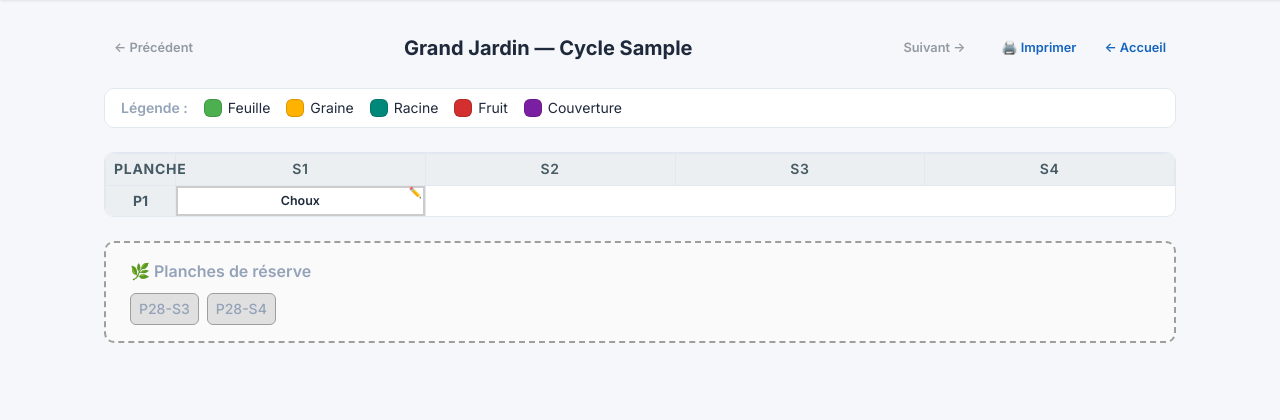
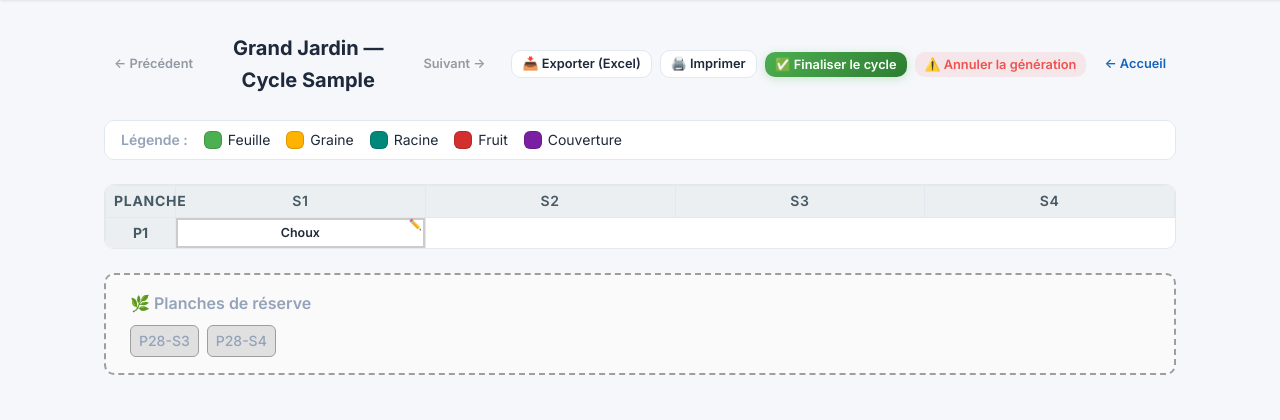
Before and after one commit to hbiaou/crop-rotation, a Flask app: a page that uses templates/map_view.html in a window 1280 px wide. Shown: the part 64-484 px from the top of the page. Run offline with Flask 3, Linux system fonts and the light colour scheme; data comes from the database, SQL or seed files in the repository; tables that the repository leaves empty hold one stand-in row (values such as "Sample post"); some libraries are stand-ins or nearby versions.

Commit message:
feat: implement Undo (F8), Export (F9), Finalize (F12) + fix initial category distribution
- Add delete_cycle_plans, delete_distribution_profiles, has_overrides to database.py
- Add POST /undo and POST /finalize routes to routes/cycle.py
- Implement full Excel export in utils/export.py (single + all gardens)
- Add export routes with auto-backup in routes/export.py
- Add consolidated action toolbar to map_view.html
- Add export buttons and last backup date to index.html
- Add .map-toolbar CSS styles
- Update i18n fr.json with export_all key
- Fix initial cycle category distribution: round-robin interleaving
  instead of contiguous blocks for spatial diversity

```diff
--- a/database.py
+++ b/database.py
@@ -702,6 +702,62 @@ def save_distribution_profiles(garden_id, cycle, profiles):
         conn.close()
 
 
+def delete_cycle_plans(garden_id, cycle):
+    """Delete all cycle_plans records for a garden+cycle.
+
+    Used by Undo Generate (F8). Returns True on success, False on failure.
+    """
+    conn = get_db()
+    try:
+        conn.execute(
+            "DELETE FROM cycle_plans WHERE garden_id = ? AND cycle = ?",
+            (garden_id, cycle)
+        )
+        conn.commit()
+        return True
+    except Exception:
+        conn.rollback()
+        return False
+    finally:
+        conn.close()
+
+
+def delete_distribution_profiles(garden_id, cycle):
+    """Delete all distribution_profiles for a garden+cycle.
+
+    Used by Undo Generate (F8). Returns True on success, False on failure.
+    """
+    conn = get_db()
+    try:
+        conn.execute(
+            "DELETE FROM distribution_profiles WHERE garden_id = ? AND cycle = ?",
+            (garden_id, cycle)
+        )
+        conn.commit()
+        return True
+    except Exception:
+        conn.rollback()
+        return False
+    finally:
+        conn.close()
+
+
+def has_overrides(garden_id, cycle):
+    """Check if any cycle_plans record has is_override=1 for a garden+cycle.
+
+    Returns True if overrides exist, False otherwise.
+    """
+    conn = get_db()
+    try:
+        row = conn.execute(
+            "SELECT COUNT(*) as cnt FROM cycle_plans WHERE garden_id = ? AND cycle = ? AND is_override = 1",
+            (garden_id, cycle)
+        ).fetchone()
+        return row['cnt'] > 0 if row else False
+    finally:
+        conn.close()
+
+
 def get_cycle_plans_view(garden_id, cycle):
     """Get cycle_plans with joined data for a garden+cycle.
 
--- a/i18n/fr.json
+++ b/i18n/fr.json
@@ -56,7 +56,8 @@
         "confirm_distribution": "Confirmer la répartition",
         "add_crop": "Ajouter une culture",
         "add_garden": "Ajouter un jardin",
-        "finalize_cycle": "Finaliser le cycle"
+        "finalize_cycle": "Finaliser le cycle",
+        "export_all": "Exporter tous les jardins"
     },
     "labels": {
         "select_garden": "Sélectionner un jardin",
--- a/routes/main.py
+++ b/routes/main.py
@@ -13,8 +13,9 @@ from flask import Blueprint, render_template, request, redirect, url_for, flash,
 from database import (
     get_gardens, get_cycles, get_garden_stats, get_cycle_state,
     get_garden, get_map_data, get_crops, get_categories,
-    update_cycle_plan_override
+    update_cycle_plan_override, has_overrides
 )
+from utils.backup import list_backups
 
 main_bp = Blueprint('main', __name__)
 
@@ -47,6 +48,10 @@ def index():
     if selected_garden_id and selected_cycle:
         cycle_state = get_cycle_state(selected_garden_id, selected_cycle)
 
+    # Get last backup date
+    backups = list_backups()
+    last_backup = backups[0] if backups else None
+
     return render_template(
         'index.html',
         gardens=gardens,
@@ -56,6 +61,7 @@ def index():
         has_cycles=has_cycles,
         stats=stats,
         cycle_state=cycle_state,
+        last_backup=last_backup,
     )
 
 
@@ -90,6 +96,9 @@ def map_view(garden_id, cycle):
     # Sub-bed count (columns) from garden config
     sub_beds_per_bed = garden['sub_beds_per_bed']
 
+    # Check if this cycle has overrides (for undo warning)
+    cycle_has_overrides = has_overrides(garden_id, cycle)
+
     return render_template(
         'map_view.html',
         garden=garden,
@@ -100,6 +109,7 @@ def map_view(garden_id, cycle):
         crops_by_category=crops_by_category,
         prev_cycle=prev_cycle,
         next_cycle=next_cycle,
+        has_overrides=cycle_has_overrides,
     )
 
 
--- a/static/css/style.css
+++ b/static/css/style.css
@@ -2194,11 +2194,18 @@ tbody tr:hover {
     flex: 1;
 }
 
-.map-actions {
-    display: flex;
+.map-toolbar {
+    display: flex;
+    flex-wrap: wrap;
     gap: var(--spacing-sm);
-}
-
+    align-items: center;
+    padding: var(--spacing-sm) 0;
+}
+
+.map-toolbar form {
+    display: inline-flex;
+    margin: 0;
+}
 
 /* ── Legend ── */
 
@@ -2492,7 +2499,7 @@ tbody tr:hover {
         font-size: var(--font-size-lg);
     }
 
-    .map-actions {
+    .map-toolbar {
         justify-content: center;
     }
 
--- a/templates/map_view.html
+++ b/templates/map_view.html
@@ -31,12 +31,30 @@
             {% endif %}
         </div>
 
-        {# ── Action buttons ── #}
-        <div class="map-actions no-print">
+        {# ── Action Toolbar ── #}
+        <div class="map-toolbar no-print">
+            <a href="{{ url_for('export.export_excel', garden_id=garden['id'], cycle=cycle) }}"
+                class="btn btn-secondary btn-sm">
+                📥 Exporter (Excel)
+            </a>
             <a href="{{ url_for('main.print_view', garden_id=garden['id'], cycle=cycle) }}"
-                class="btn btn-outline btn-sm" target="_blank">
+                class="btn btn-secondary btn-sm" target="_blank">
                 🖨️ Imprimer
             </a>
+            <form method="POST" action="{{ url_for('cycle.finalize_cycle', garden_id=garden['id'], cycle=cycle) }}"
+                style="display: inline;"
+                onsubmit="return confirm('Finaliser ce cycle ? Un instantané sera sauvegardé dans l\'historique.');">
+                <button type="submit" class="btn btn-accent btn-sm">
+                    ✅ Finaliser le cycle
+                </button>
+            </form>
+            <form method="POST" action="{{ url_for('cycle.undo_cycle', garden_id=garden['id']) }}"
+                style="display: inline;"
+                onsubmit="return confirm('Êtes-vous sûr de vouloir annuler la génération du cycle {{ cycle }} ?{% if has_overrides %} Des remplacements ont été enregistrés et seront perdus.{% endif %}');">
+                <button type="submit" class="btn btn-danger btn-sm">
+                    ⚠️ Annuler la génération
+                </button>
+            </form>
             <a href="{{ url_for('main.index', garden_id=garden['id'], cycle=cycle) }}" class="btn btn-outline btn-sm">
                 ← Accueil
             </a>
--- a/utils/export.py
+++ b/utils/export.py
@@ -1,11 +1,146 @@
 """
-utils/export.py — Excel export generation.
+utils/export.py — Excel export generation using pandas + openpyxl.
 
-Generates Excel workbooks with one sheet per garden.
+Generates .xlsx files with one sheet per garden, styled header row.
 Columns: Planche, Sous-planche, Catégorie, Culture, Notes.
-Auto-backup triggered on export.
 
-See FEATURES_SPEC.md section F9 for full specification.
+See FEATURES_SPEC.md section F9.
 """
 
-# Implementation will be added in a future session.
+from io import BytesIO
+from openpyxl.styles import Font, PatternFill, Alignment, Border, Side
+
+from database import get_map_data, get_gardens, get_garden
+
+
+# Category colors for header/cell styling (from AGENTS.md)
+CATEGORY_FILLS = {
+    'Feuille': PatternFill(start_color='4CAF50', end_color='4CAF50', fill_type='solid'),
+    'Graine': PatternFill(start_color='FFB300', end_color='FFB300', fill_type='solid'),
+    'Racine': PatternFill(start_color='00897B', end_color='00897B', fill_type='solid'),
+    'Fruit': PatternFill(start_color='D32F2F', end_color='D32F2F', fill_type='solid'),
+    'Couverture': PatternFill(start_color='7B1FA2', end_color='7B1FA2', fill_type='solid'),
+}
+
+HEADER_FONT = Font(name='Calibri', bold=True, color='FFFFFF', size=11)
+HEADER_FILL = PatternFill(start_color='1565C0', end_color='1565C0', fill_type='solid')
+HEADER_ALIGNMENT = Alignment(horizontal='center', vertical='center', wrap_text=True)
+HEADER_BORDER = Border(
+    bottom=Side(style='thin', color='0D47A1'),
+    right=Side(style='thin', color='E2E8F0'),
+)
+CELL_BORDER = Border(
+    bottom=Side(style='thin', color='E2E8F0'),
+    right=Side(style='thin', color='E2E8F0'),
+)
+
+
+def _build_sheet(ws, map_data):
+    """Populate a worksheet with map data rows and styled header."""
+    # Header row
+    columns = ['Planche', 'Sous-planche', 'Catégorie', 'Culture', 'Notes']
+    for col_idx, col_name in enumerate(columns, 1):
+        cell = ws.cell(row=1, column=col_idx, value=col_name)
+        cell.font = HEADER_FONT
+        cell.fill = HEADER_FILL
+        cell.alignment = HEADER_ALIGNMENT
+        cell.border = HEADER_BORDER
+
+    # Data rows — sorted by bed_number, then sub-bed position
+    row_idx = 2
+    for bed in map_data['beds']:
+        for sb in bed['sub_beds']:
+            # Use actual data if available, otherwise planned
+            category = sb.get('actual_category') or sb.get('planned_category', '')
+            crop = sb.get('actual_crop_name') or sb.get('planned_crop_name', '')
+
+            ws.cell(row=row_idx, column=1, value=f"P{bed['bed_number']:02d}").border = CELL_BORDER
+            ws.cell(row=row_idx, column=2, value=f"S{sb['position']}").border = CELL_BORDER
+
+            cat_cell = ws.cell(row=row_idx, column=3, value=category)
+            cat_cell.border = CELL_BORDER
+            # Apply category color fill
+            if category in CATEGORY_FILLS:
+                cat_cell.fill = CATEGORY_FILLS[category]
+                cat_cell.font = Font(color='FFFFFF', bold=True)
+
+            ws.cell(row=row_idx, column=4, value=crop or '').border = CELL_BORDER
+            ws.cell(row=row_idx, column=5, value=sb.get('notes') or '').border = CELL_BORDER
+            row_idx += 1
+
+    # Column widths
+    ws.column_dimensions['A'].width = 12
+    ws.column_dimensions['B'].width = 14
+    ws.column_dimensions['C'].width = 14
+    ws.column_dimensions['D'].width = 20
+    ws.column_dimensions['E'].width = 30
+
+    # Freeze header row
+    ws.freeze_panes = 'A2'
+
+
+def generate_excel(garden_id, cycle):
+    """Generate an Excel workbook for a single garden+cycle.
+
+    Returns:
+        (BytesIO buffer, filename) on success, (None, None) on failure.
+    """
+    import openpyxl
+
+    garden = get_garden(garden_id)
+    if not garden:
+        return None, None
+
+    map_data = get_map_data(garden_id, cycle)
+    if not map_data or not map_data['beds']:
+        return None, None
+
+    wb = openpyxl.Workbook()
+    ws = wb.active
+    ws.title = garden['garden_code']
+
+    _build_sheet(ws, map_data)
+
+    buffer = BytesIO()
+    wb.save(buffer)
+    buffer.seek(0)
+
+    filename = f"rotation_{garden['garden_code']}_{cycle}.xlsx"
+    return buffer, filename
+
+
+def generate_excel_all(cycle):
+    """Generate an Excel workbook with one sheet per garden for a cycle.
+
+    Returns:
+        (BytesIO buffer, filename) on success, (None, None) on failure.
+    """
+    import openpyxl
+
+    gardens = get_gardens()
+    if not gardens:
+        return None, None
+
+    wb = openpyxl.Workbook()
+    # Remove default sheet
+    wb.remove(wb.active)
+
+    sheets_created = 0
+    for garden in gardens:
+        map_data = get_map_data(garden['id'], cycle)
+        if not map_data or not map_data['beds']:
+            continue
+
+        ws = wb.create_sheet(title=garden['garden_code'])
+        _build_sheet(ws, map_data)
+        sheets_created += 1
+
+    if sheets_created == 0:
+        return None, None
+
+    buffer = BytesIO()
+    wb.save(buffer)
+    buffer.seek(0)
+
+    filename = f"rotation_tous_{cycle}.xlsx"
+    return buffer, filename
```
Also changed, not shown: routes/cycle.py (+86 -9 lines), routes/export.py (+46 -6 lines), templates/index.html (+18 -0 lines).
